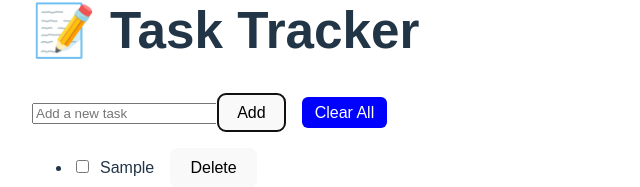
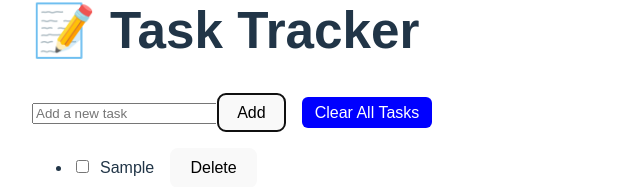
Before and after one commit to Modukoana22/git-to-do-list, a React (Vite) app: page / in a window 1280 px wide. Both pictures are taken after typing "Sample" into the empty fields and a click on the button "Add". Shown: the part 314-501 px from the top of the page, without its empty margins (0-640 px from the left). Built offline with nearby package versions, Linux system fonts and the light colour scheme.

Commit message:
feature done

```diff
--- a/src/ClearAllButton.jsx
+++ b/src/ClearAllButton.jsx
@@ -16,7 +16,7 @@ export default function ClearAllButton({ onClear, visible }) {
         cursor: "pointer",
       }}
     >
-      Clear All
+      Clear All Tasks
     </button>
   );
 }
```
